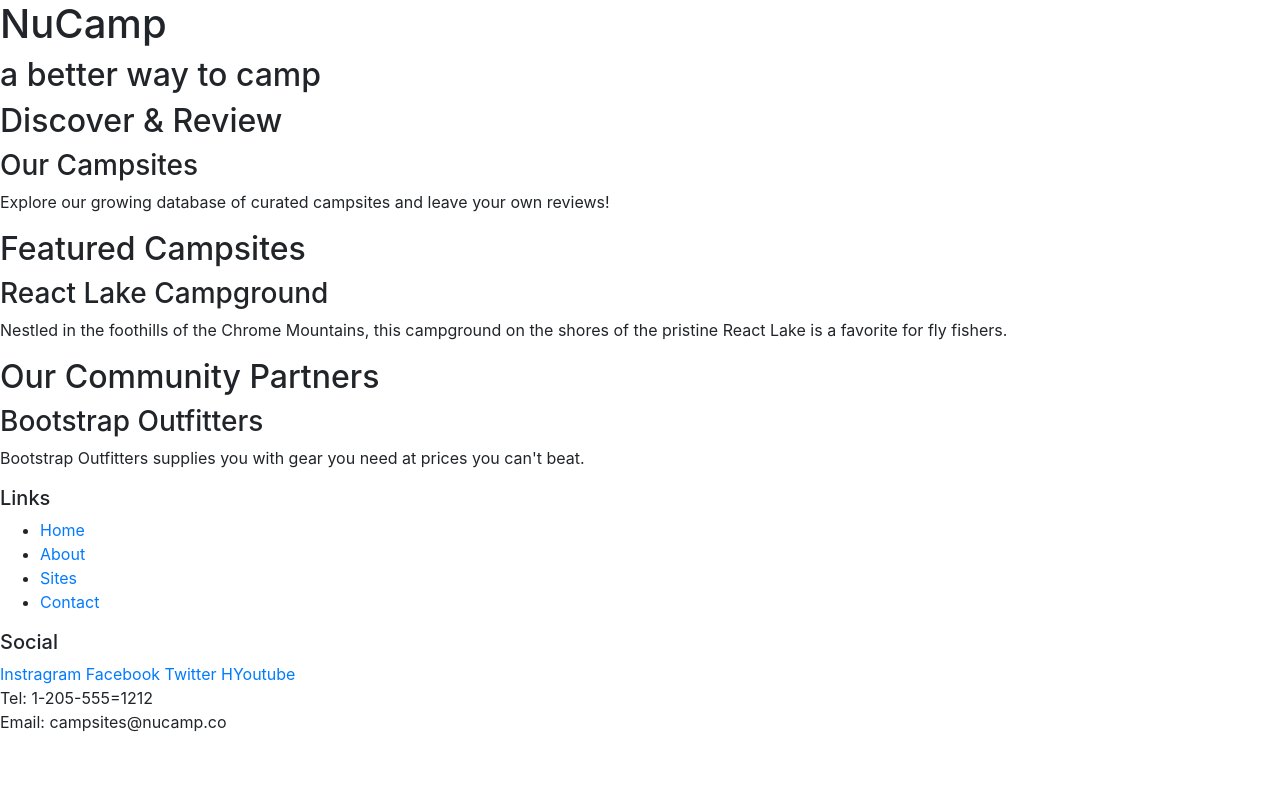
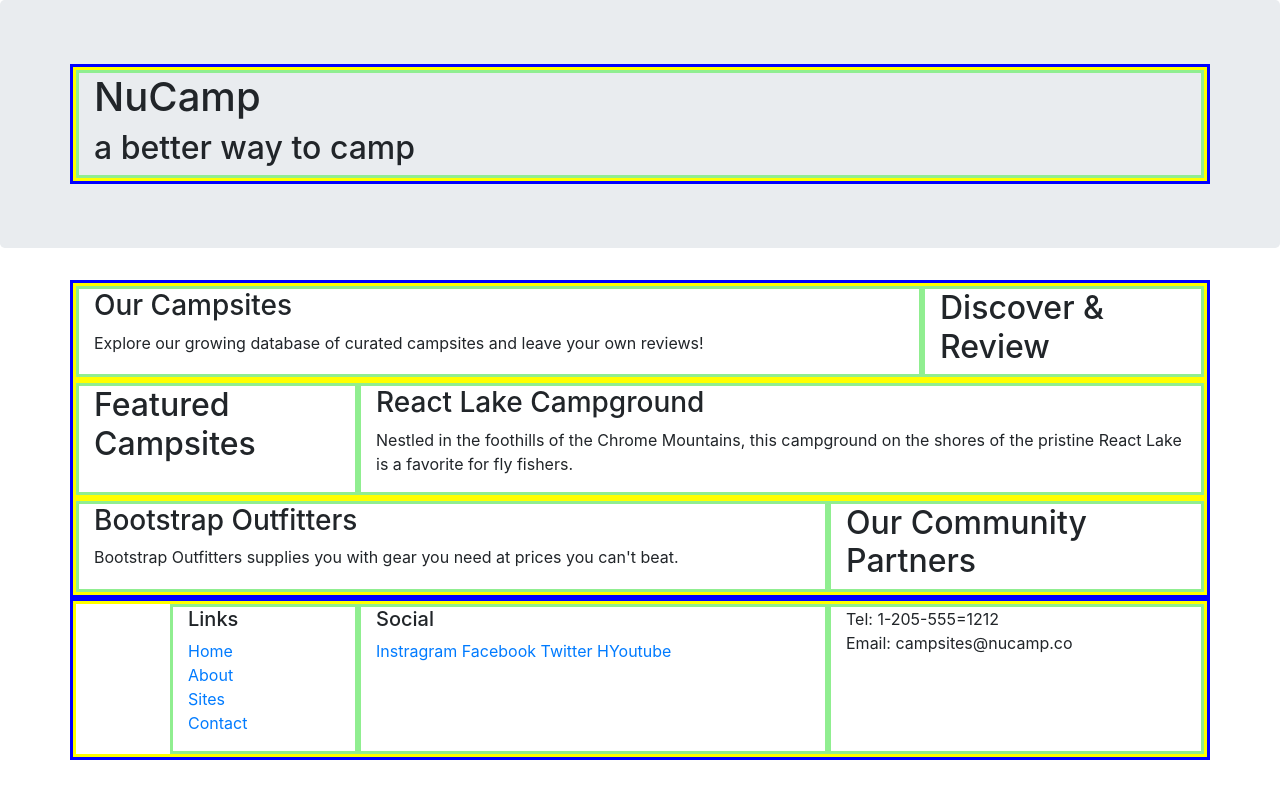
Before and after one commit to datamangler/nucamp-bootstrap, a website: page index.html in a window 1280 px wide. Drawn offline with nearby package versions, Linux system fonts and the light colour scheme.

Commit message:
Bootstrap Grid

```diff
--- a/index.html
+++ b/index.html
@@ -8,56 +8,112 @@
     <!--Bootstrap-->
     <link rel="stylesheet" href="node_modules/bootstrap/dist/css/bootstrap.min.css" />
 
+    <style>
+        .container {
+            border: solid blue;
+        }
+        .row {
+            border: solid yellow;
+        }
+        .row div {
+            border: solid lightgreen;
+        }
+    </style>
+
     <title> NuCamp: A Better Way To Camp </title>
 </head>
 
 <body>
 
-    <header>
-        <div>
+    <header class="jumbotron">
+        <div class="container">
+            <div class="row">
+                <div class="col">
                     <h1> NuCamp </h1>
                     <h2> a better way to camp </h2>
                 </div>
+            </div>
+        </div>
     </header>
 
-    <div>
+    <div class="container">
+        <div class="row">
+                <div class="col-sm-4 order-sm-last col-md-3">
                     <h2> Discover & Review </h2>
+                </div>
+                <div class="col">
                     <h3> Our Campsites </h3>
                     <p> Explore our growing database of curated campsites and leave your own reviews!</p>
                 </div>
-
-    <div>
+        </div>
+        <div class="row">
+                <div class="col-sm-4 col-md-3">
                     <h2> Featured Campsites </h2>
+                </div>
+                <div class="col">
                     <h3> React Lake Campground </h3>
                     <p> Nestled in the foothills of the Chrome Mountains, this campground on the shores of the pristine React Lake is a favorite for fly fishers. </p>
                 </div>
-
-    <div>
+        </div>
+        <div class="row">
+            <div class="col-sm-4 order-sm-last col=md-3">
                 <h2> Our Community Partners </h2>
+            </div>
+            <div class="col">
                 <h3> Bootstrap Outfitters </h3>
                 <p> Bootstrap Outfitters supplies you with gear you need at prices you can't beat.</p>
             </div>
+        </div>
+    </div>
 
     <footer>
-        <div>
+            <div class="container">
+                    <div class="row">
+                        <div class="col-4 col-sm-2 offset-1">
                             <h5> Links </h5>
-            <ul>
+                                <ul class="list-unstyled">
                                     <li> <a href="#"> Home </a> </li>
                                     <li> <a href="#"> About </a> </li>
                                     <li> <a href="#"> Sites </a> </li>
                                     <li> <a href="#"> Contact </a> </li>
                                 </ul>
                         </div>
-        <div>
+                        <div class="col-6 col-sm-5">
                             <h5> Social </h5>
                                 <a href="http://instagram.com/"> Instragram </a>
                                 <a href="http://facebook.com/"> Facebook </a>
                                 <a href="http://twitter.com/"> Twitter </a>
                                 <a href="http://youtube.com/"> HYoutube </a>
                         </div>
-        <div>
+                        <div class="col-sm-4">
                             Tel: 1-205-555=1212 <br />
                             Email: campsites@nucamp.co
+                        </div>
+
+                    </div>
+                    <!-- <div class="row">
+                        <div class="col">1</div>
+                        <div class="col">2</div>
+                        <div class="col">3</div>
+                        <div class="col">4</div>
+                        <div class="col">5</div>
+                        <div class="col">6</div>
+                        <div class="col">7</div>
+                        <div class="col">8</div>
+                        <div class="col">9</div>
+                        <div class="col">10</div>
+                        <div class="col">11</div>
+                        <div class="col">12</div>
+                    </div> -->
+                </div>
+        <div>
+
+        </div>
+        <div>
+
+        </div>
+        <div>
+
         </div>
     </footer>
 
```
Lines whose indentation alone changed are shown as unchanged.
